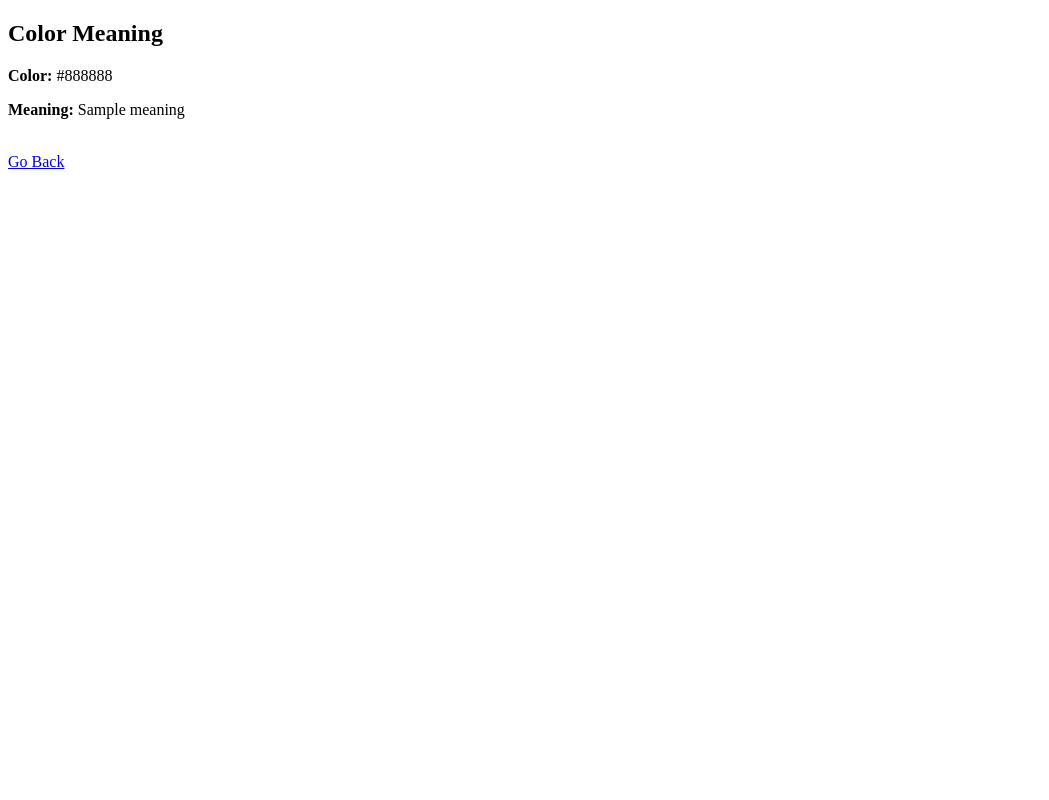
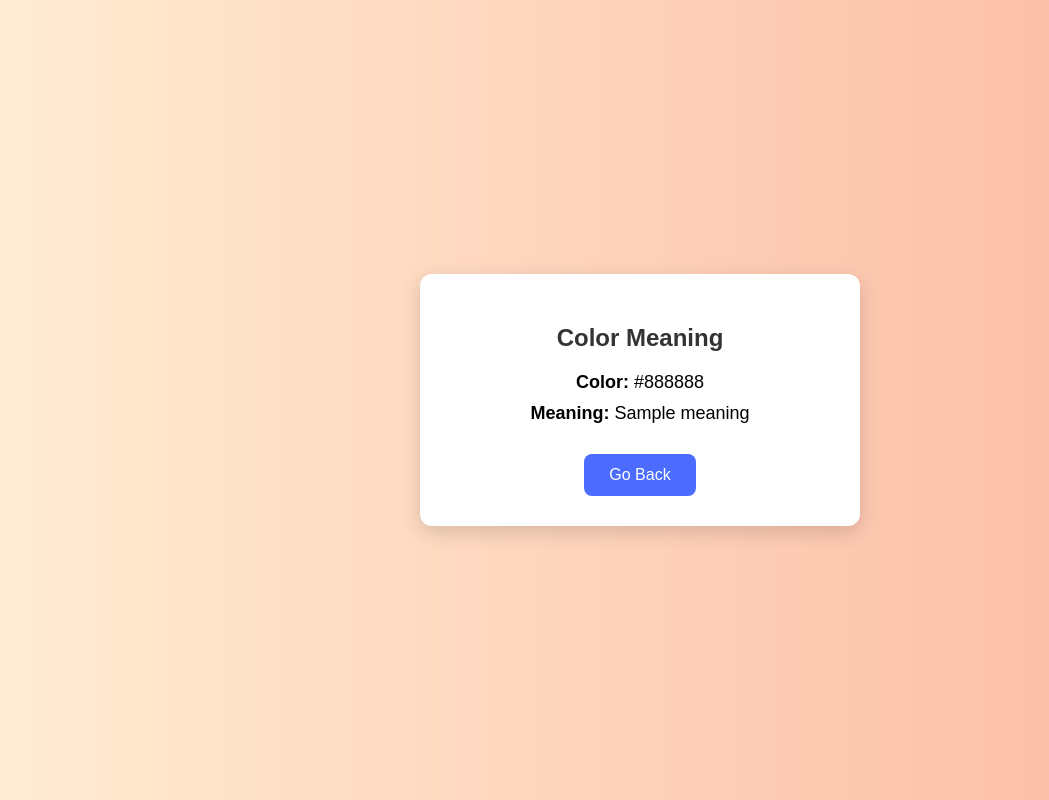
Before and after one commit to Srujanatangudu4/1260-devops-case-study, a Flask app: template templates/result.html in a window 1280 px wide. Shown: the whole page, without its empty margins (0-1049 px from the left). Run offline with Flask 3, Linux system fonts and the light colour scheme; the template is opened without the code that fills it: most values are stand-ins (such as "Sample title", 1, 10 or a date in 2020).

Commit message:
Update result.html

```diff
--- a/templates/result.html
+++ b/templates/result.html
@@ -2,16 +2,70 @@
 <html>
 <head>
     <title>Color Meaning Result</title>
+
+    <style>
+        body {
+            font-family: Arial, sans-serif;
+            background: linear-gradient(to right, #ffecd2, #fcb69f);
+            height: 100vh;
+            margin: 0;
+            display: flex;
+            justify-content: center;
+            align-items: center;
+        }
+
+        .card {
+            background: white;
+            padding: 30px;
+            width: 380px;
+            border-radius: 12px;
+            text-align: center;
+            box-shadow: 0 6px 20px rgba(0,0,0,0.15);
+            animation: slideIn 0.7s ease-out;
+        }
+
+        h2 {
+            margin-bottom: 20px;
+            color: #333;
+        }
+
+        p {
+            font-size: 18px;
+            margin: 10px 0;
+        }
+
+        a {
+            display: inline-block;
+            margin-top: 20px;
+            padding: 12px 25px;
+            background: #4b6cff;
+            color: white;
+            text-decoration: none;
+            border-radius: 8px;
+            transition: 0.3s;
+        }
+
+        a:hover {
+            background: #364fcc;
+        }
+
+        @keyframes slideIn {
+            from { opacity: 0; transform: translateY(20px); }
+            to { opacity: 1; transform: translateY(0); }
+        }
+    </style>
+
 </head>
 <body>
 
-    <h2>Color Meaning</h2>
+    <div class="card">
+        <h2>Color Meaning</h2>
 
-    <p><strong>Color:</strong> {{ color }}</p>
-    <p><strong>Meaning:</strong> {{ meaning }}</p>
+        <p><strong>Color:</strong> {{ color }}</p>
+        <p><strong>Meaning:</strong> {{ meaning }}</p>
 
-    <br>
-    <a href="/">Go Back</a>
+        <a href="/">Go Back</a>
+    </div>
 
 </body>
 </html>
```
